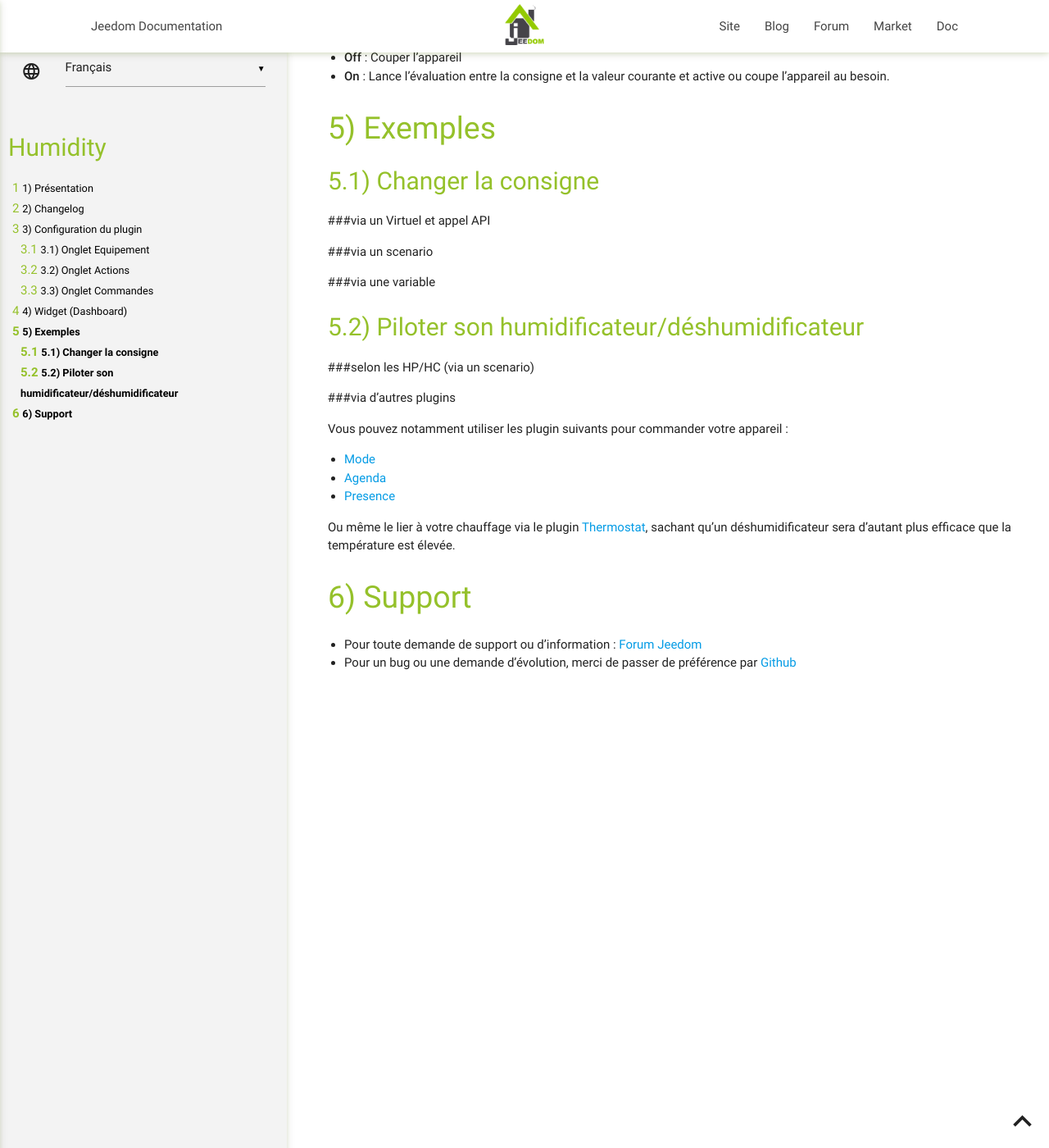
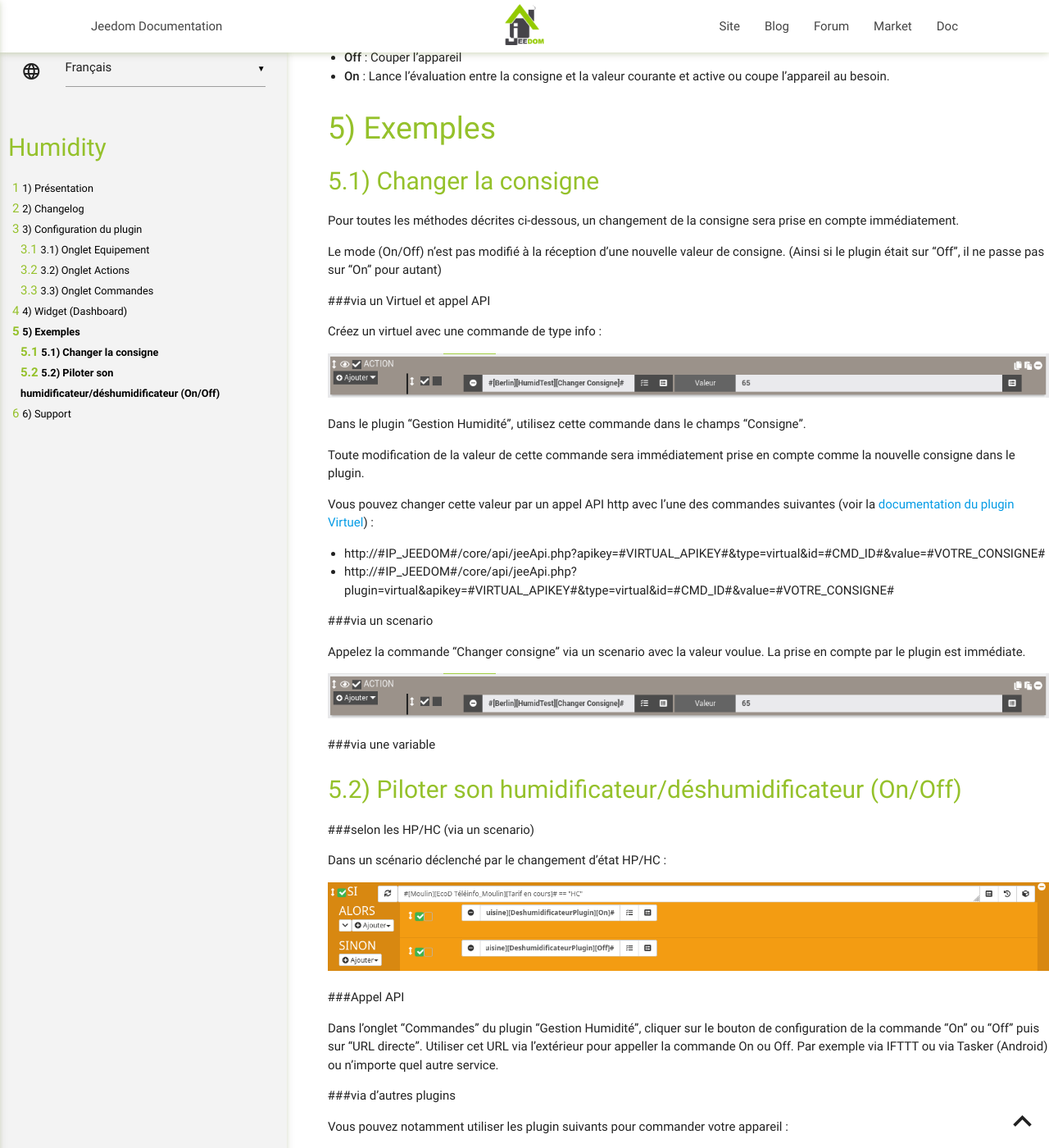
Before and after one commit to AgP42/humidity, a Jekyll site: the page built from docs/fr_FR/index.md, in a window 1280 px wide and 1400 px high, scrolled down 3266 px. Shown: the whole window at 82% size. Built offline with Jekyll 4.4.1, drawn with Linux system fonts in a browser that asks for light colours; our own code applies the rules of GitHub Pages for plain Markdown files; some of the changed text lies outside the part shown.

Commit message:
documentation et ajout gestion variables pour la consigne

```diff
--- a/docs/fr_FR/index.md
+++ b/docs/fr_FR/index.md
@@ -69,24 +69,54 @@ Exemples
 Changer la consigne
 ---
 
+Pour toutes les méthodes décrites ci-dessous, un changement de la consigne sera prise en compte immédiatement.
+
+Le mode (On/Off) n'est pas modifié à la réception d'une nouvelle valeur de consigne. (Ainsi si le plugin était sur "Off", il ne passe pas sur "On" pour autant)
+
 ###via un Virtuel et appel API
+
+Créez un virtuel avec une commande de type info :
+
+![](https://raw.githubusercontent.com/AgP42/humidity/master/docs/assets/images/consigne_scenario.png)
+
+Dans le plugin "Gestion Humidité", utilisez cette commande dans le champs "Consigne".
+
+Toute modification de la valeur de cette commande sera immédiatement prise en compte comme la nouvelle consigne dans le plugin.
+
+Vous pouvez changer cette valeur par un appel API http avec l'une des commandes suivantes (voir la [documentation du plugin Virtuel](https://jeedom.github.io/plugin-virtual/fr_FR/)) :
+* http://#IP_JEEDOM#/core/api/jeeApi.php?apikey=#VIRTUAL_APIKEY#&type=virtual&id=#CMD_ID#&value=#VOTRE_CONSIGNE#
+* http://#IP_JEEDOM#/core/api/jeeApi.php?plugin=virtual&apikey=#VIRTUAL_APIKEY#&type=virtual&id=#CMD_ID#&value=#VOTRE_CONSIGNE#
 
 ###via un scenario
 
+Appelez la commande "Changer consigne" via un scenario avec la valeur voulue. La prise en compte par le plugin est immédiate.
+
+![](https://raw.githubusercontent.com/AgP42/humidity/master/docs/assets/images/consigne_scenario.png)
+
 ###via une variable
 
-Piloter son humidificateur/déshumidificateur
+
+
+Piloter son humidificateur/déshumidificateur (On/Off)
 ---
 
 ###selon les HP/HC (via un scenario)
+
+Dans un scénario déclenché par le changement d'état HP/HC :
+
+![](https://raw.githubusercontent.com/AgP42/humidity/master/docs/assets/images/hphc_scenario.png)
+
+###Appel API
+
+Dans l'onglet "Commandes" du plugin "Gestion Humidité", cliquer sur le bouton de configuration de la commande "On" ou "Off" puis sur "URL directe". Utiliser cet URL via l'extérieur pour appeller la commande On ou Off. Par exemple via IFTTT ou via Tasker (Android) ou n'importe quel autre service.
 
 ###via d'autres plugins
 
 Vous pouvez notamment utiliser les plugin suivants pour commander votre appareil :
 
-* [Mode](https://jeedom.github.io/plugin-mode/fr_FR/)
-* [Agenda](https://jeedom.github.io/plugin-calendar/fr_FR/)
-* [Presence](https://ticed35.github.io/jeedom-presence-doc/fr_FR/)
+* [Mode](https://jeedom.github.io/plugin-mode/fr_FR/) => Gestion On/Off
+* [Agenda](https://jeedom.github.io/plugin-calendar/fr_FR/) => Gestion On/Off
+* [Presence](https://ticed35.github.io/jeedom-presence-doc/fr_FR/) => Gestion On/Off
 
 Ou même le lier à votre chauffage via le plugin [Thermostat](https://jeedom.github.io/plugin-thermostat/fr_FR/), sachant qu'un déshumidificateur sera d'autant plus efficace que la température est élevée.
 
```
Also changed, not shown: docs/assets/images/consigne_scenario.png (added), docs/assets/images/consigne_virtuel.png (added), docs/assets/images/hphc_scenario.png (added), 1 other file.
